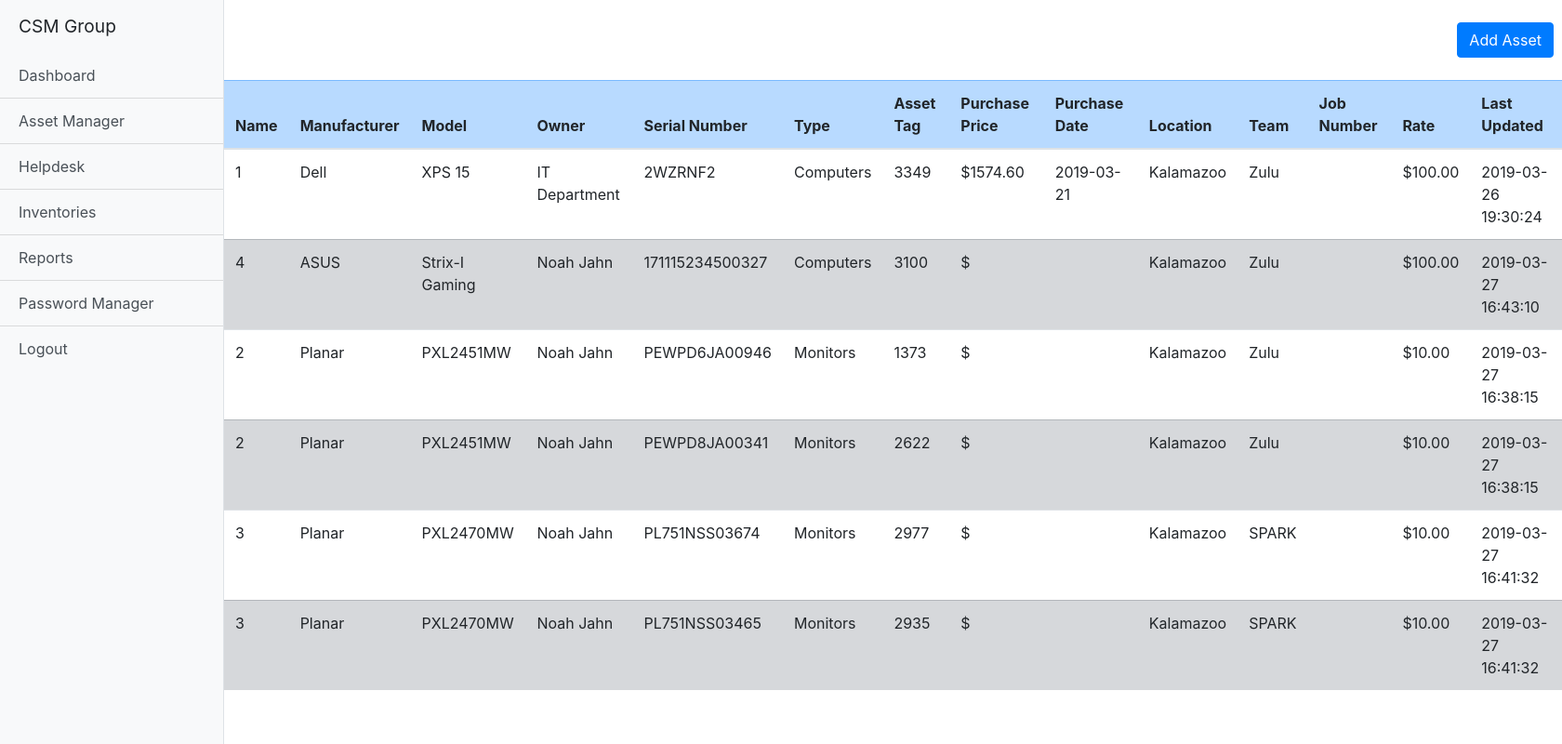
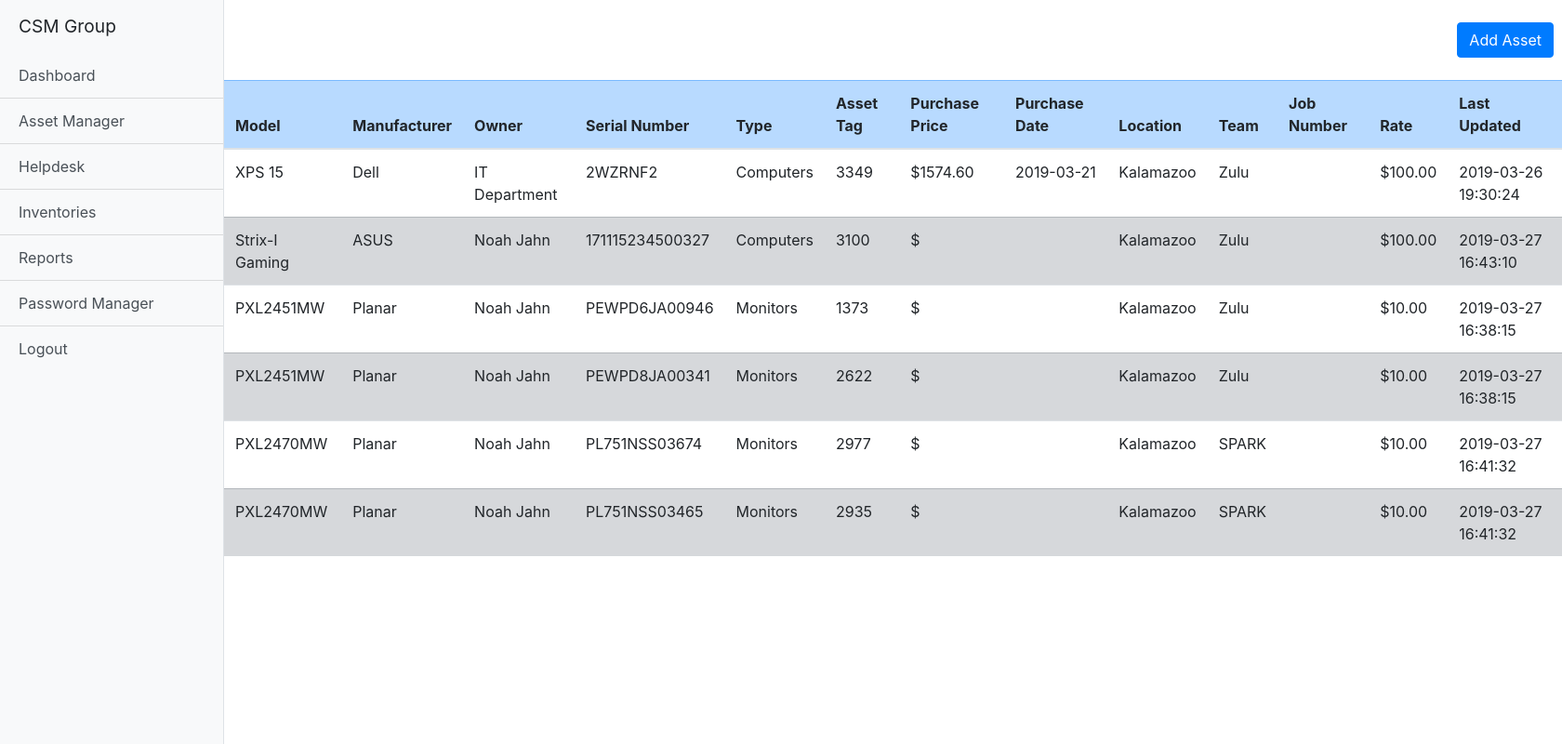
Before and after one commit to noahjahn/csmit-asset-manager, a CodeIgniter app: page /csmgroupit-inventory/index.php/assetmanager/index in a window 1680 px wide. Shown: the whole page at 93% size. Run offline with CodeIgniter, Linux system fonts and the light colour scheme; data comes from the database, SQL or seed files in the repository; some libraries are stand-ins or nearby versions.

Commit message:
Updated echo statements after database restructure

```diff
--- a/src/application/views/private/asset_manager/index.php
+++ b/src/application/views/private/asset_manager/index.php
@@ -17,9 +17,9 @@ defined('BASEPATH') OR exit('No direct script access allowed');
                 <table class="table table-hover" style="table-layout: auto;">
                     <thead>
                         <tr class="table-primary">
-                            <th scope="col">Name</th>
+                            <!-- <th scope="col">Name</th> -->
+                            <th scope="col">Model</th>
                             <th scope="col">Manufacturer</th>
-                            <th scope="col">Model</th>
                             <th scope="col">Owner</th>
                             <th scope="col">Serial Number</th>
                             <th scope="col">Type</th>
@@ -43,9 +43,9 @@ defined('BASEPATH') OR exit('No direct script access allowed');
                                 echo '<tr class="table-secondary">';
                             }
 
-                            echo '<td>'.$asset['name'].'</td>';
+                            // echo '<td>'.$asset['name'].'</td>';
+                            echo '<td>'.$asset['model'].'</td>';
                             echo '<td>'.$asset['manufacturer'].'</td>';
-                            echo '<td>'.$asset['model'].'</td>';
                             echo '<td>'.$asset['owner'].'</td>';
                             echo '<td>'.$asset['serial_number'].'</td>';
                             echo '<td>'.$asset['type'].'</td>';
```
